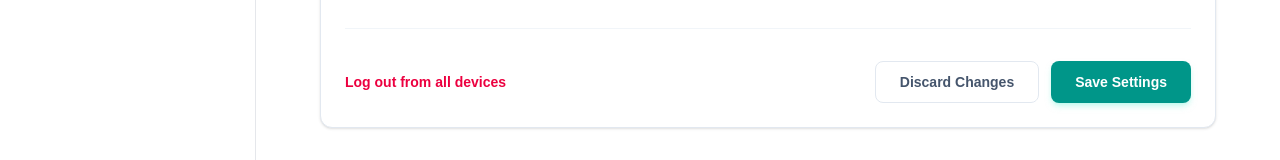
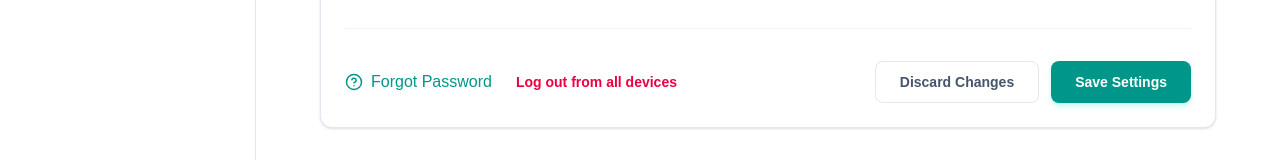
Before and after one commit to anubhav-chaulagain/web_fix_my_town, a Next.js app: page /user/profile in a window 1280 px wide. Shown: the part 519-679 px from the top of the page. Built offline with nearby package versions, Linux system fonts and the light colour scheme; no server answers.

Commit message:
forgot password link in user profile

```diff
--- a/app/user/_components/Shared.tsx
+++ b/app/user/_components/Shared.tsx
@@ -1,4 +1,4 @@
-export const Input: React.FC<{ label: string; placeholder?: string; type?: string; value?: string; onChange?: (e: React.ChangeEvent<HTMLInputElement | HTMLTextAreaElement | HTMLSelectElement>) => void; multiline?: boolean; options?: {label: string, value: string}[] }> = ({ label, placeholder, type = 'text', multiline, options, value, onChange }) => (
+export const Input: React.FC<{ isDisabled: boolean; label: string; placeholder?: string; type?: string; value?: string; onChange?: (e: React.ChangeEvent<HTMLInputElement | HTMLTextAreaElement | HTMLSelectElement>) => void; multiline?: boolean; options?: {label: string, value: string}[] }> = ({isDisabled, label, placeholder, type = 'text', multiline, options, value, onChange }) => (
   <div className="space-y-1.5">
     <label className="text-sm font-medium text-slate-700">{label}</label>
     {options ? (
@@ -24,6 +24,7 @@ export const Input: React.FC<{ label: string; placeholder?: string; type?: strin
         className="w-full px-4 py-2 border border-slate-200 rounded-lg focus:ring-2 focus:ring-teal-500 focus:border-transparent outline-none transition-all text-slate-700"
         value={value}
         onChange={onChange}
+        disabled={isDisabled}
       />
     )}
   </div>
--- a/app/user/profile/page.tsx
+++ b/app/user/profile/page.tsx
@@ -2,6 +2,7 @@
 import Image from "next/image";
 import {Card, Input, Button } from "../_components/Shared";
 import { useAuth } from "@/app/context/AuthContext";
+import { HelpCircle } from "lucide-react";
 
 export default function Page() {
     const { user, logout } = useAuth();
@@ -35,13 +36,20 @@ export default function Page() {
           </div>
 
           <div className="grid grid-cols-1 md:grid-cols-2 gap-6">
-            <Input label="Full Name" value={user?.fullname} />
-            <Input label="Email Address" value={user?.email} />
+            <Input label="Full Name" value={user?.fullname} isDisabled={false}/>
+            <Input label="Email Address" value={user?.email} isDisabled={true} />
 
           </div>
 
           <div className="mt-8 pt-8 border-t border-slate-100 flex justify-between items-center">
-             <button onClick={logout} className="text-rose-600 font-bold text-sm hover:underline">Log out from all devices</button>
+             <div className="flex sm:flex-row items-center justify-center space-y-3 sm:space-y-0 sm:space-x-6">
+                <div className="flex items-center space-x-2 text-teal-600 hover:text-teal-700 cursor-pointer">
+                  <HelpCircle size={18} className="" />
+                  < span>Forgot Password</span>
+                </div>
+                <button onClick={logout} className="text-rose-600 font-bold text-sm hover:underline cursor-pointer">Log out from all devices</button>
+             </div>
+
              <div className="flex space-x-3">
                <Button variant="outline">Discard Changes</Button>
                <Button>Save Settings</Button>
--- a/package.json
+++ b/package.json
@@ -12,6 +12,7 @@
     "@hookform/resolvers": "^5.2.2",
     "@types/next": "^8.0.7",
     "axios": "^1.13.2",
+    "lucide-react": "^0.563.0",
     "next": "16.1.0",
     "react": "19.2.3",
     "react-dom": "19.2.3",
```
Also changed, not shown: 1 other file (tests, documents, lock files or other folders).
